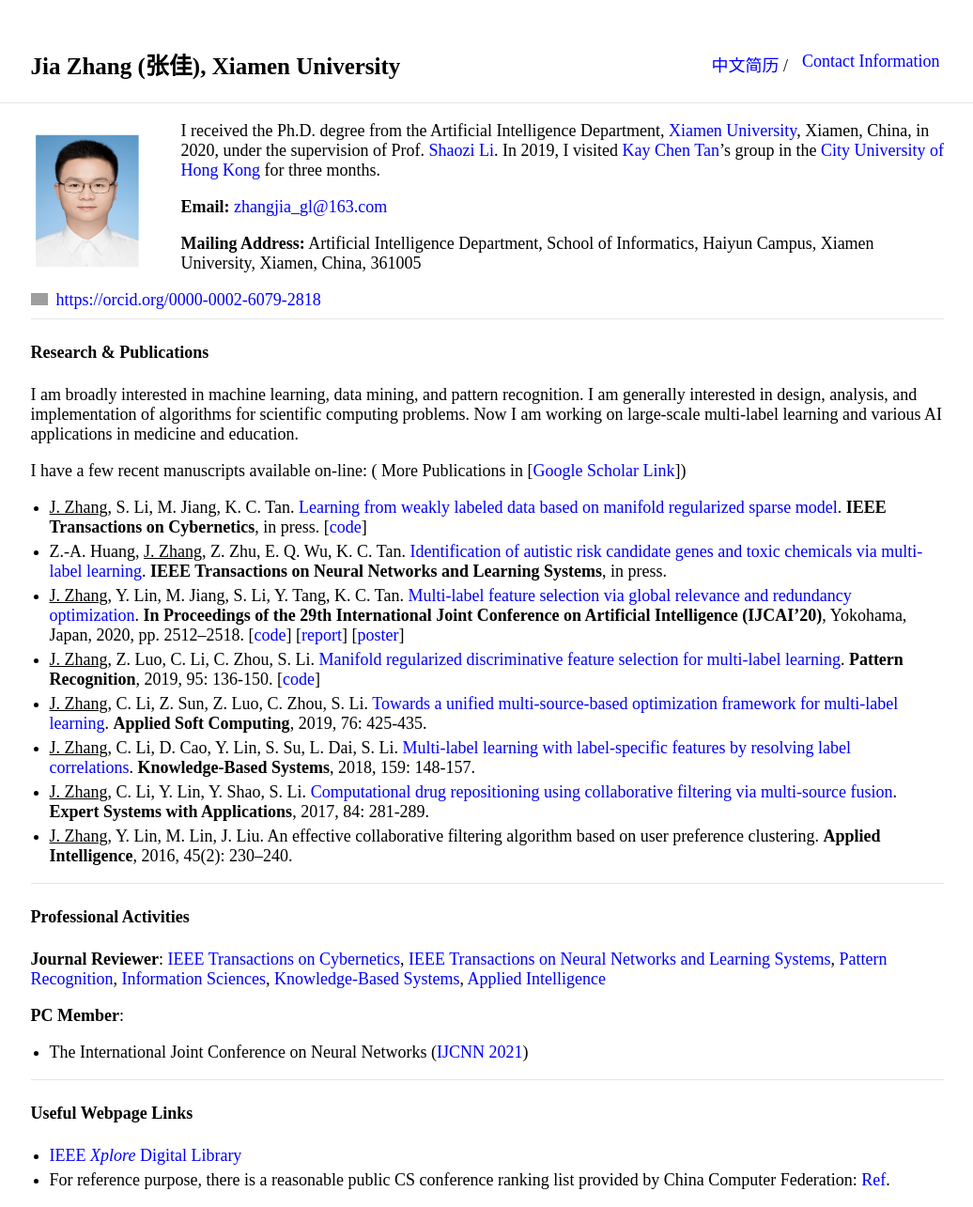
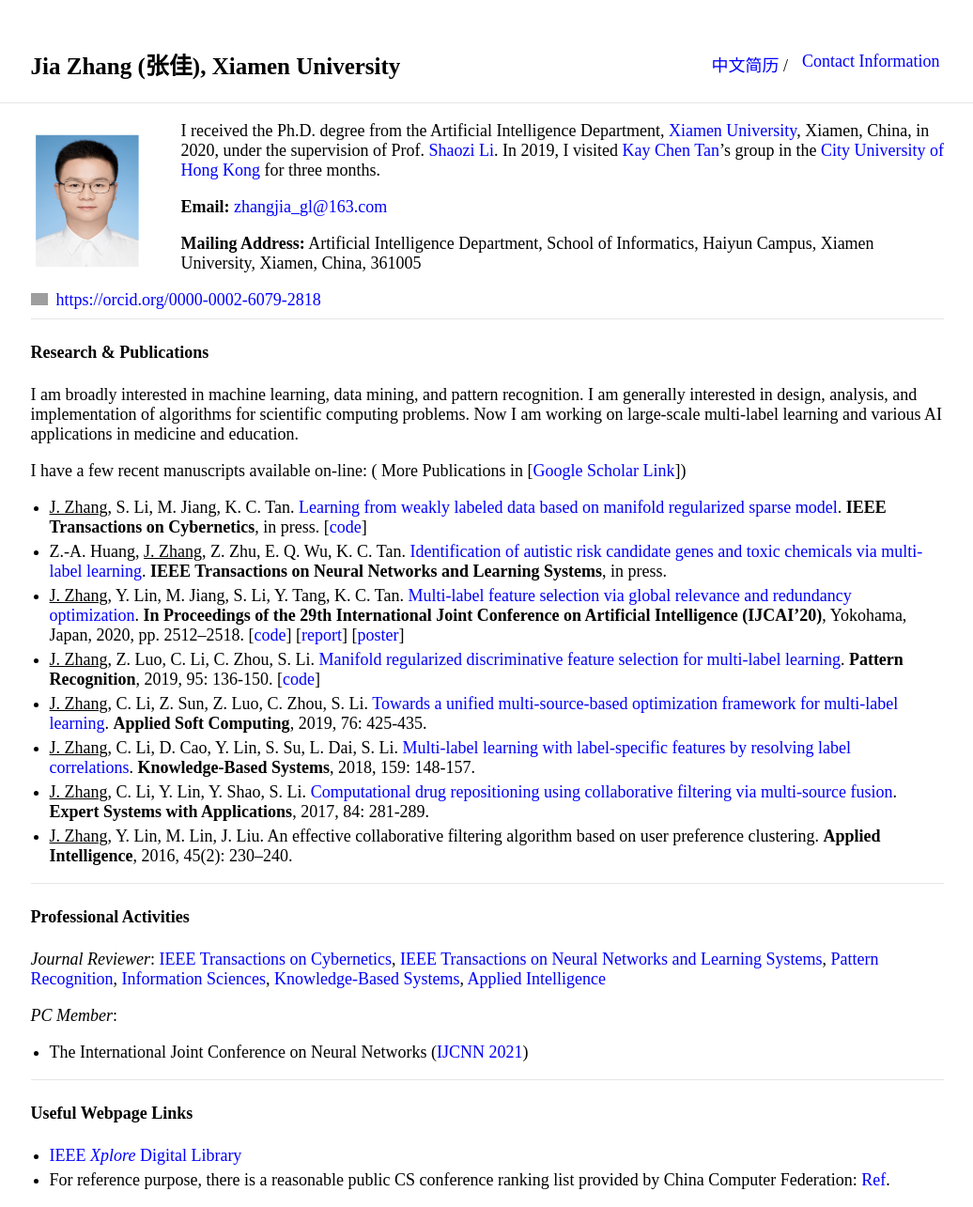
Before and after one commit to jiazhang-ml/jiazhang-ml.github.io, a Jekyll site: the page built from index.md, in a window 1280 px wide. Shown: the top 1285 px of the page at 94% size, without its empty margins (121-1157 px from the left). Built offline with Jekyll 4.4.1, drawn with Linux system fonts in a browser that asks for light colours; grey boxes are pictures that could not be loaded.

```diff
--- a/index.md
+++ b/index.md
@@ -31,9 +31,9 @@ I have a few recent manuscripts available on-line: ( More Publications in [[Goog
 ---
 
 #### Professional Activities
-**Journal Reviewer**: [IEEE Transactions on Cybernetics](https://mc.manuscriptcentral.com/cyb-ieee), [IEEE Transactions on Neural Networks and Learning Systems](https://mc.manuscriptcentral.com/tnnls), [Pattern Recognition](https://www.journals.elsevier.com/pattern-recognition/), [Information Sciences](https://www.journals.elsevier.com/information-sciences), [Knowledge-Based Systems](https://www.journals.elsevier.com/knowledge-based-systems), [Applied Intelligence](https://www.editorialmanager.com/apin/Default.aspx)
+*Journal Reviewer*: [IEEE Transactions on Cybernetics](https://mc.manuscriptcentral.com/cyb-ieee), [IEEE Transactions on Neural Networks and Learning Systems](https://mc.manuscriptcentral.com/tnnls), [Pattern Recognition](https://www.journals.elsevier.com/pattern-recognition/), [Information Sciences](https://www.journals.elsevier.com/information-sciences), [Knowledge-Based Systems](https://www.journals.elsevier.com/knowledge-based-systems), [Applied Intelligence](https://www.editorialmanager.com/apin/Default.aspx)
 
-**PC Member**:
+*PC Member*:
 * The International Joint Conference on Neural Networks ([IJCNN 2021](https://www.ijcnn.org/))
 
 ---
```
